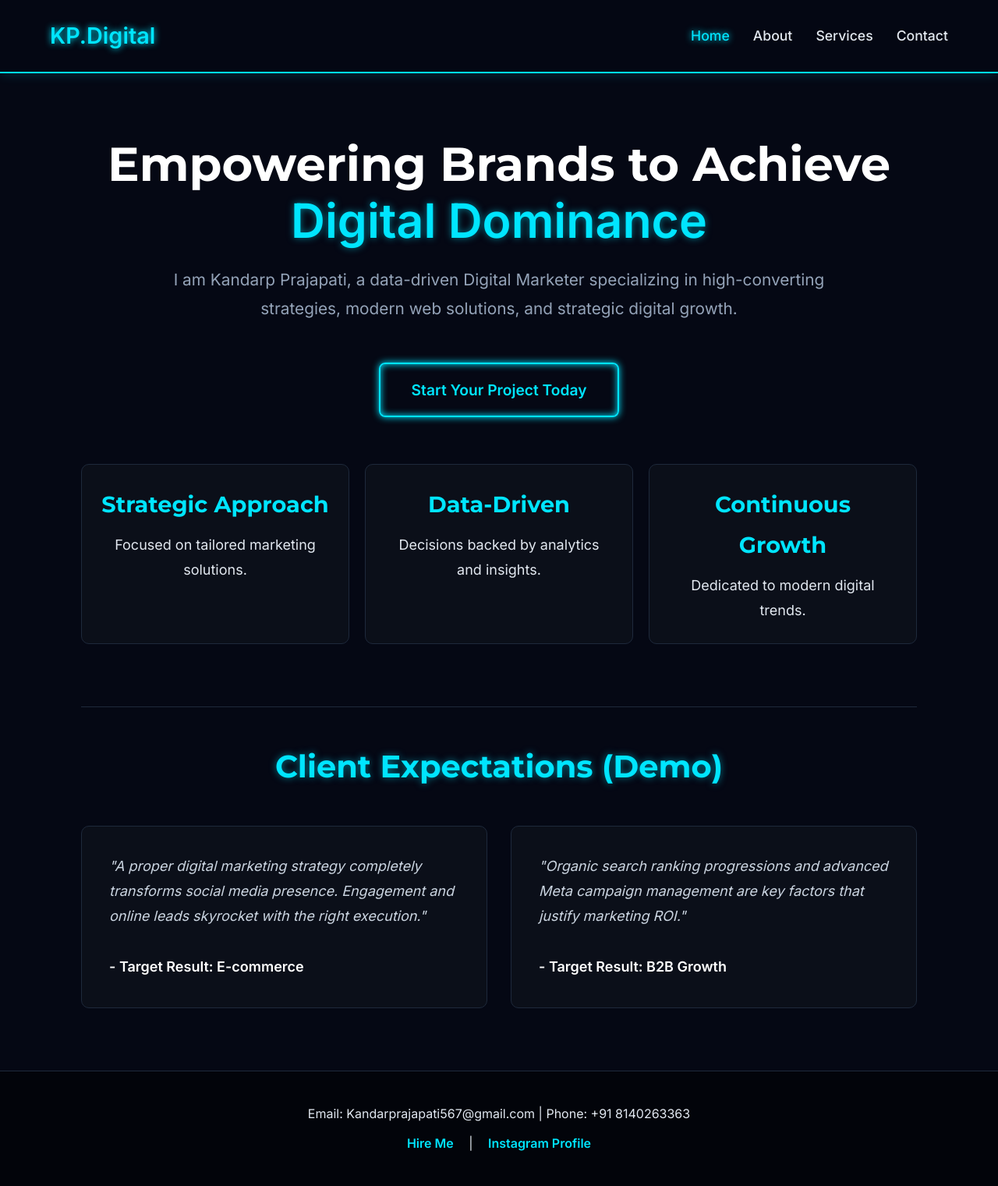
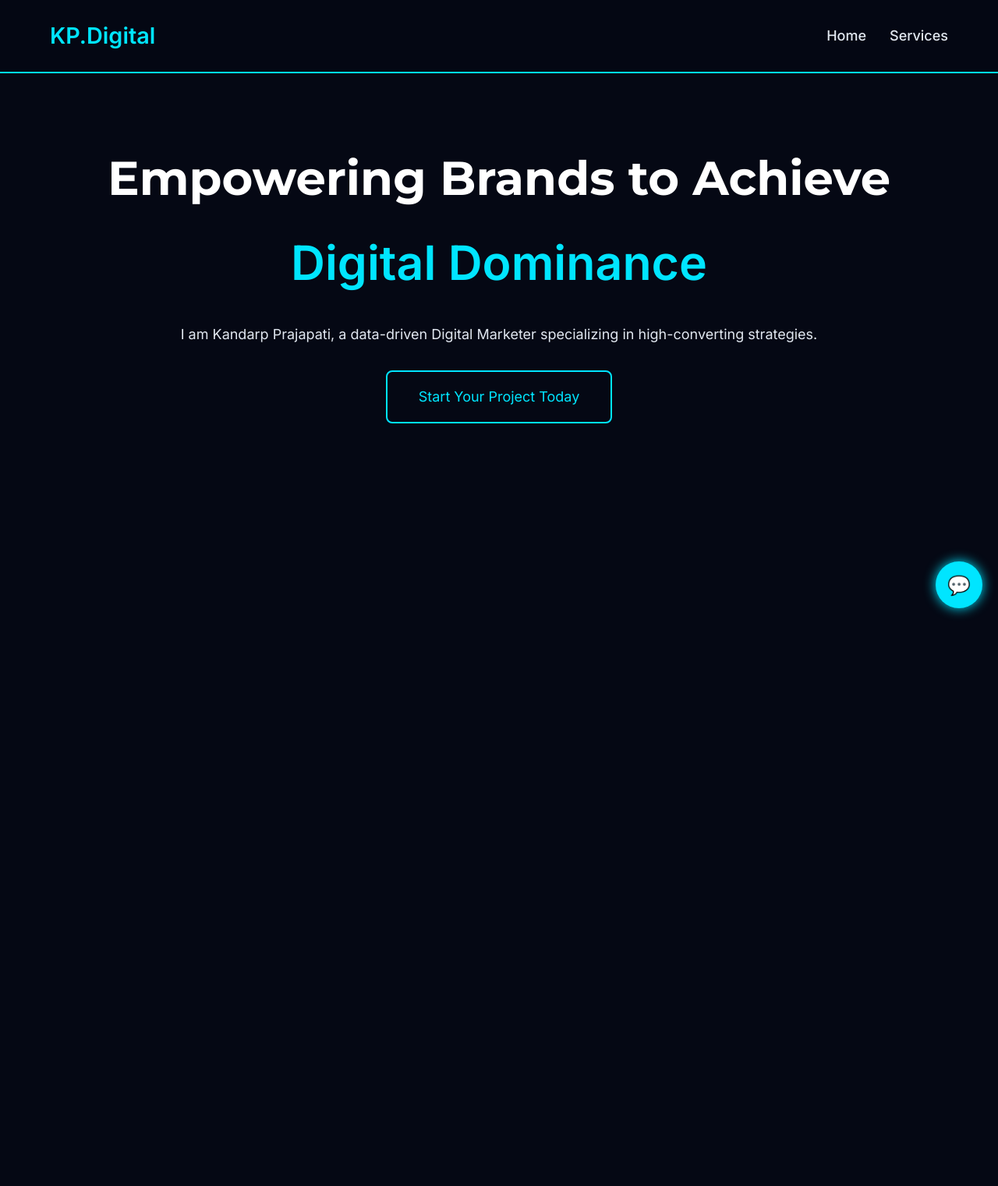
Before and after one commit to kandarpprajapati567-alt/Digital-marketing-, a plain HTML site: page index.html in a window 1280 px wide. Shown: the whole page at 78% size. After the commit the page ends 800 px from the top, so only its background shows below. Drawn offline with Linux system fonts and the light colour scheme.

Commit message:
Enhance index.html with chat widget and meta updates
Updated the meta description and added a chat widget with functionality for user interaction and AI responses.

```diff
--- a/index.html
+++ b/index.html
@@ -4,39 +4,39 @@
     <meta charset="UTF-8">
     <meta name="viewport" content="width=device-width, initial-scale=1.0">
     <title>Kandarp Prajapati | Digital Marketer Portfolio</title>
-    <meta name="description" content="Empowering brands to achieve digital dominance. Freelance Digital Marketing services by Kandarp Prajapati including SEO, SMM, and Web Development.">
+    <meta name="description" content="Empowering brands to achieve digital dominance. Freelance Digital Marketing services by Kandarp Prajapati.">
     <link rel="icon" href="favicon.ico" type="image/x-icon">
 
-    <!-- Speed Optimization: Preconnecting Fonts[span_2](start_span)[span_2](end_span) -->
     <link rel="preconnect" href="https://fonts.googleapis.com">
     <link rel="preconnect" href="https://fonts.gstatic.com" crossorigin>
     <link href="https://fonts.googleapis.com/css2?family=Montserrat:wght@700&family=Inter:wght@400;500;600&display=swap" rel="stylesheet">
 
     <style>
+        /* Aapka existing CSS yahan hai */
         :root { --bg-color: #050814; --card-bg: #0b0f19; --neon-cyan: #00e5ff; --text-main: #e2e8f0; }
         * { margin: 0; padding: 0; box-sizing: border-box; font-family: 'Inter', sans-serif; }
         body { background-color: var(--bg-color); color: var(--text-main); line-height: 1.8; display: flex; flex-direction: column; min-height: 100vh; font-size: 18px; }
         h1, h2, h3 { font-family: 'Montserrat', sans-serif; color: #ffffff; }
-        header { display: flex; justify-content: space-between; align-items: center; padding: 20px 5%; background-color: rgba(5, 8, 20, 0.95); border-bottom: 2px solid var(--neon-cyan); box-shadow: 0 0 15px rgba(0, 229, 255, 0.2); position: sticky; top: 0; z-index: 100; }
-        .logo { font-size: 1.8rem; font-weight: 700; color: var(--neon-cyan); text-decoration: none; text-shadow: 0 0 8px var(--neon-cyan); }
+        header { display: flex; justify-content: space-between; align-items: center; padding: 20px 5%; background-color: rgba(5, 8, 20, 0.95); border-bottom: 2px solid var(--neon-cyan); position: sticky; top: 0; z-index: 100; }
+        .logo { font-size: 1.8rem; font-weight: 700; color: var(--neon-cyan); text-decoration: none; }
         nav ul { list-style: none; display: flex; gap: 30px; }
-        nav ul li a { color: var(--text-main); text-decoration: none; font-weight: 500; font-size: 1.1rem; transition: 0.3s; }
-        nav ul li a:hover, nav ul li a.active { color: var(--neon-cyan); text-shadow: 0 0 8px var(--neon-cyan); }
-        .main-content { flex: 1; padding: 80px 5%; max-width: 1200px; margin: 0 auto; width: 100%; text-align: center; }
-        .neon-text { color: var(--neon-cyan); text-shadow: 0 0 10px rgba(0, 229, 255, 0.5); }
-        .cta-btn { display: inline-block; background-color: transparent; color: var(--neon-cyan); padding: 16px 40px; font-size: 1.2rem; font-weight: 700; text-decoration: none; border: 2px solid var(--neon-cyan); border-radius: 8px; box-shadow: 0 0 10px inset var(--neon-cyan), 0 0 10px var(--neon-cyan); transition: all 0.3s ease; margin-top: 30px; cursor: pointer; }
-        .cta-btn:hover { background-color: var(--neon-cyan); color: #000; box-shadow: 0 0 20px var(--neon-cyan); transform: translateY(-3px); }
-        .stats-grid { display: grid; grid-template-columns: repeat(auto-fit, minmax(200px, 1fr)); gap: 20px; margin: 60px 0; }
-        .stat-card { background: var(--card-bg); padding: 25px; border: 1px solid #1e293b; border-radius: 10px; }
-        .stat-card h3 { font-size: 1.8rem; color: var(--neon-cyan); margin-bottom: 10px; }
-        .testimonial-section { margin-top: 80px; padding-top: 40px; border-top: 1px solid #1e293b; }
-        .grid-container { display: grid; grid-template-columns: repeat(auto-fit, minmax(300px, 1fr)); gap: 30px; margin-top: 40px; }
-        .neon-card { background-color: var(--card-bg); padding: 35px; border-radius: 10px; border: 1px solid #1e293b; text-align: left; transition: 0.3s; }
-        .neon-card:hover { border-color: var(--neon-cyan); box-shadow: 0 0 15px rgba(0, 229, 255, 0.2); }
-        footer { background-color: #02040a; text-align: center; padding: 40px 20px; border-top: 1px solid #1e293b; margin-top: auto; font-size: 1rem; }
-        footer p { margin-bottom: 10px; }
-        .footer-links a { color: var(--neon-cyan); text-decoration: none; margin: 0 15px; font-weight: 600; }
-        @media (max-width: 768px) { header { flex-direction: column; gap: 15px; } nav ul { gap: 15px; } .main-content h1 { font-size: 2.3rem; } }
+        nav ul li a { color: var(--text-main); text-decoration: none; font-weight: 500; }
+        .main-content { flex: 1; padding: 80px 5%; max-width: 1200px; margin: 0 auto; text-align: center; }
+        .neon-text { color: var(--neon-cyan); }
+        .cta-btn { display: inline-block; color: var(--neon-cyan); padding: 16px 40px; border: 2px solid var(--neon-cyan); border-radius: 8px; text-decoration: none; margin-top: 30px; }
+
+        /* --- NAYA CSS: Chatbot UI Ke Liye --- */
+        #chat-widget { position: fixed; bottom: 20px; right: 20px; z-index: 999; }
+        #chat-toggle { background: var(--neon-cyan); color: #000; border: none; border-radius: 50%; width: 60px; height: 60px; font-size: 24px; cursor: pointer; box-shadow: 0 0 15px var(--neon-cyan); }
+        #chat-box { display: none; width: 350px; height: 450px; background: var(--card-bg); border: 1px solid var(--neon-cyan); border-radius: 10px; flex-direction: column; position: absolute; bottom: 70px; right: 0; overflow: hidden; box-shadow: 0 0 20px rgba(0, 229, 255, 0.2); }
+        #chat-header { background: #02040a; padding: 15px; border-bottom: 1px solid var(--neon-cyan); display: flex; justify-content: space-between; align-items: center; }
+        #chat-messages { flex: 1; padding: 15px; overflow-y: auto; display: flex; flex-direction: column; gap: 10px; font-size: 14px; }
+        .msg { padding: 10px; border-radius: 8px; max-width: 80%; }
+        .bot-msg { background: #1e293b; align-self: flex-start; color: #fff; }
+        .user-msg { background: var(--neon-cyan); align-self: flex-end; color: #000; }
+        #chat-input-area { display: flex; border-top: 1px solid #1e293b; }
+        #user-input { flex: 1; padding: 12px; background: transparent; border: none; color: #fff; outline: none; }
+        #send-btn { padding: 12px 20px; background: var(--neon-cyan); color: #000; border: none; cursor: pointer; font-weight: bold; }
     </style>
 </head>
 <body>
@@ -45,57 +45,99 @@
         <a href="index.html" class="logo">KP.Digital</a>
         <nav>
             <ul>
-                <li><a href="index.html" class="active">Home</a></li>
-                <li><a href="about.html">About</a></li>
+                <li><a href="index.html">Home</a></li>
                 <li><a href="services.html">Services</a></li>
-                <li><a href="contact.html">Contact</a></li>
             </ul>
         </nav>
     </header>
 
     <main class="main-content">
-        <h1 style="font-size: 3.8rem; margin-bottom: 20px; line-height: 1.2;">Empowering Brands to Achieve <br><span class="neon-text">Digital Dominance</span></h1>
-        <p style="font-size: 1.3rem; max-width: 850px; margin: 0 auto 20px auto; color: #94a3b8;">I am Kandarp Prajapati, a data-driven Digital Marketer specializing in high-converting strategies, modern web solutions, and strategic digital growth.</p>
+        <h1 style="font-size: 3.8rem; margin-bottom: 20px;">Empowering Brands to Achieve <br><span class="neon-text">Digital Dominance</span></h1>
+        <p>I am Kandarp Prajapati, a data-driven Digital Marketer specializing in high-converting strategies.</p>
+        <a href="contact.html" class="cta-btn">Start Your Project Today</a>
+    </main>
 
-        <a href="contact.html" class="cta-btn">Start Your Project Today</a>
-
-        <div class="stats-grid">
-            <div class="stat-card">
-                <h3>Strategic Approach</h3>
-                <p>Focused on tailored marketing solutions.</p>
+    <div id="chat-widget">
+        <div id="chat-box">
+            <div id="chat-header">
+                <strong>AI Sales Assistant 🤖</strong>
+                <button id="close-chat" style="background: none; border: none; color: #fff; cursor: pointer;">✖</button>
             </div>
-            <div class="stat-card">
-                <h3>Data-Driven</h3>
-                <p>Decisions backed by analytics and insights.</p>
+            <div id="chat-messages">
+                <div class="msg bot-msg">Hello! Main KP.Digital ka AI assistant hoon. Aap kis tarah ki marketing services dhoondh rahe hain?</div>
             </div>
-            <div class="stat-card">
-                <h3>Continuous Growth</h3>
-                <p>Dedicated to modern digital trends.</p>
+            <div id="chat-input-area">
+                <input type="text" id="user-input" placeholder="Type your message...">
+                <button id="send-btn">Send</button>
             </div>
         </div>
+        <button id="chat-toggle">💬</button>
+    </div>
 
-        <div class="testimonial-section">
-            <h2 class="neon-text" style="font-size: 2.5rem;">Client Expectations (Demo)</h2>
-            <div class="grid-container">
-                <div class="neon-card">
-                    <p style="font-style: italic; color: #cbd5e1;">"A proper digital marketing strategy completely transforms social media presence. Engagement and online leads skyrocket with the right execution."</p>
-                    <br><strong style="color: #fff;">- Target Result: E-commerce</strong>
-                </div>
-                <div class="neon-card">
-                    <p style="font-style: italic; color: #cbd5e1;">"Organic search ranking progressions and advanced Meta campaign management are key factors that justify marketing ROI."</p>
-                    <br><strong style="color: #fff;">- Target Result: B2B Growth</strong>
-                </div>
-            </div>
-        </div>
-    </main>
+    <script>
+        const chatToggle = document.getElementById('chat-toggle');
+        const chatBox = document.getElementById('chat-box');
+        const closeChat = document.getElementById('close-chat');
+        const sendBtn = document.getElementById('send-btn');
+        const userInput = document.getElementById('user-input');
+        const chatMessages = document.getElementById('chat-messages');
 
-    <footer>
-        <p>Email: Kandarprajapati567@gmail.com | Phone: +91 8140263363</p>
-        <div class="footer-links">
-            <a href="contact.html">Hire Me</a> |
-            <a href="https://www.instagram.com/grow_with_k.k__8140?igsh=MXFvbmUxa3NoZzd6ZQ==" target="_blank">Instagram Profile</a>
-        </div>
-    </footer>
+        // Toggle Chat window
+        chatToggle.addEventListener('click', () => chatBox.style.display = 'flex');
+        closeChat.addEventListener('click', () => chatBox.style.display = 'none');
 
+        // Function to add a message to the chat
+        function addMessage(text, sender) {
+            const msgDiv = document.createElement('div');
+            msgDiv.classList.add('msg');
+            msgDiv.classList.add(sender === 'user' ? 'user-msg' : 'bot-msg');
+            msgDiv.innerText = text;
+            chatMessages.appendChild(msgDiv);
+            chatMessages.scrollTop = chatMessages.scrollHeight; // Scroll to bottom
+        }
+
+        // Handle sending message
+        sendBtn.addEventListener('click', async () => {
+            const text = userInput.value.trim();
+            if (!text) return;
+
+            // 1. Show user message
+            addMessage(text, 'user');
+            userInput.value = '';
+
+            // 2. Add temporary "Typing..." indicator
+            const typingId = Date.now();
+            const msgDiv = document.createElement('div');
+            msgDiv.classList.add('msg', 'bot-msg');
+            msgDiv.id = typingId;
+            msgDiv.innerText = 'Typing...';
+            chatMessages.appendChild(msgDiv);
+
+            try {
+                // 3. Send request to our secure backend (Hum isko next step me banayenge)
+                // Note: '/api/chat' humara Vercel serverless function hoga
+                const response = await fetch('/api/chat', {
+                    method: 'POST',
+                    headers: { 'Content-Type': 'application/json' },
+                    body: JSON.stringify({ message: text })
+                });
+
+                const data = await response.json();
+
+                // 4. Remove "Typing..." and show AI response
+                document.getElementById(typingId).remove();
+                addMessage(data.reply, 'bot');
+
+            } catch (error) {
+                document.getElementById(typingId).remove();
+                addMessage("Oops! Connection error. Please try again later.", 'bot');
+            }
+        });
+
+        // Allow pressing Enter to send
+        userInput.addEventListener('keypress', (e) => {
+            if (e.key === 'Enter') sendBtn.click();
+        });
+    </script>
 </body>
 </html>
```
